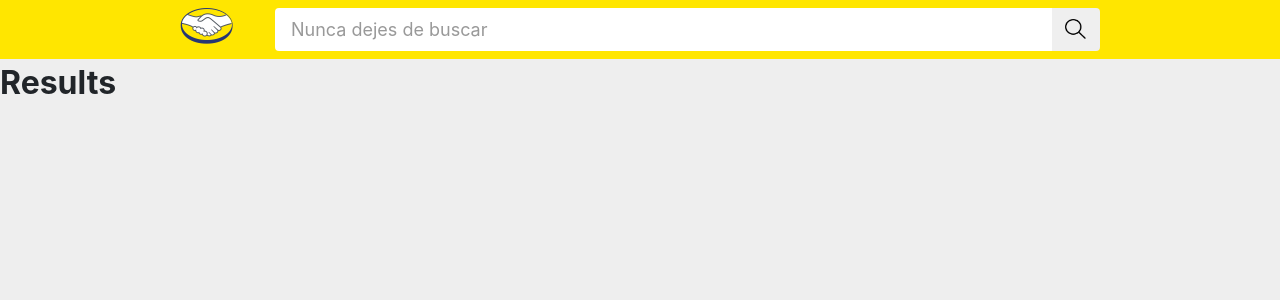
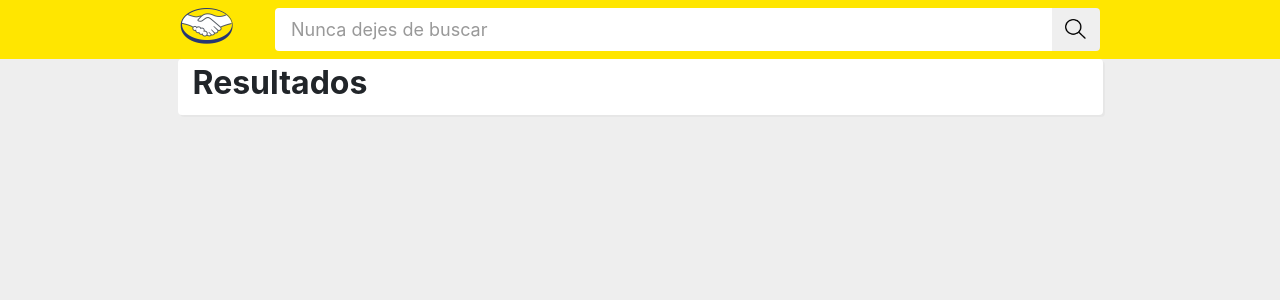
Before and after one commit to ekersten/mlcc, a React (Create React App) app: page /items in a window 1280 px wide. Shown: the top 300 px of the page. Built offline with nearby package versions, Linux system fonts and the light colour scheme.

Commit message:
container y buscador

```diff
--- /dev/null
+++ b/src/components/Container.js
@@ -0,0 +1,15 @@
+import React from 'react';
+
+import '../sass/components/Container.scss';
+
+const Container = (props) => {
+    return (
+        <div className="container">
+            <div className="col-md-10 offset-md-1 main-wrapper">
+                {props.children}
+            </div>
+        </div>
+    );
+}
+
+export default Container;
--- a/src/components/SearchBar.js
+++ b/src/components/SearchBar.js
@@ -1,12 +1,22 @@
-import React from 'react';
+import React, { useState } from 'react';
 
-import { Link } from 'react-router-dom';
+import { Link, useHistory } from 'react-router-dom';
 
 import Logo from '../assets/img/Logo_ML.png';
 import SearchIcon from '../assets/img/ic_Search.png';
 import '../sass/components/SearchBar.scss';
 
 const SearchBar = props => {
+
+    const history = useHistory();
+    const [search, setSearch] = useState(props.search || undefined);
+
+    const handleSearch = () => {
+        if (search !== undefined) {
+            history.push(`/items?search=${search}`)
+        }
+    }
+
     return (
         <div className="search-bar">
             <div className="container">
@@ -17,8 +27,8 @@ const SearchBar = props => {
                         </Link>
                     </div>
                     <div className="col-md-9">
-                        <form action="/items">
-                            <input type="text" name="search" placeholder="Nunca dejes de buscar" />
+                        <form action="/items" onSubmit={() => handleSearch()}>
+                            <input type="text" name="search" value={search} onChange={e => setSearch(e.target.value)} placeholder="Nunca dejes de buscar" />
                             <button><img src={SearchIcon} alt="Buscar" /></button>
                         </form>
                     </div>
--- a/src/pages/DetailPage.js
+++ b/src/pages/DetailPage.js
@@ -1,12 +1,19 @@
 import React from 'react';
 
 import SearchBar from '../components/SearchBar';
+import Container from '../components/Container';
 
 const DetailPage = () => {
     return (
         <>
             <SearchBar />
-            <h1>Detail</h1>
+            <Container>
+                <div className="row">
+                    <div className="col-12">
+                        <h1>Detalle</h1>
+                    </div>
+                </div>
+            </Container>
         </>
     )
 }
--- a/src/pages/HomePage.js
+++ b/src/pages/HomePage.js
@@ -6,7 +6,6 @@ const HomePage = () => {
     return (
         <>
             <SearchBar/>
-            <h1>Home</h1>
         </>
     )
 }
--- a/src/pages/ResultsPage.js
+++ b/src/pages/ResultsPage.js
@@ -1,12 +1,27 @@
 import React from 'react';
 
+import { useLocation } from 'react-router-dom';
+
 import SearchBar from '../components/SearchBar';
+import Container from '../components/Container';
+
+const useQuery = () => {
+    return new URLSearchParams(useLocation().search);
+}
 
 const ResultsPage = () => {
+    let query = useQuery();
+
     return (
         <>
-            <SearchBar />
-            <h1>Results</h1>
+            <SearchBar search={query.get('search')}/>
+            <Container>
+                <div className="row">
+                    <div className="col-12">
+                        <h1>Resultados</h1>
+                    </div>
+                </div>
+            </Container>
         </>
     )
 }
--- /dev/null
+++ b/src/sass/components/Container.scss
@@ -0,0 +1,10 @@
+@import "../variables";
+@import "../colors";
+
+.main-wrapper {
+    border-radius: $border-radius;
+    background: white;
+    -webkit-box-shadow: 2px 2px 1px 0px rgba(0,0,0,0.03);
+    -moz-box-shadow: 2px 2px 1px 0px rgba(0,0,0,0.03);
+    box-shadow: 2px 2px 1px 0px rgba(0,0,0,0.03);
+}
```
